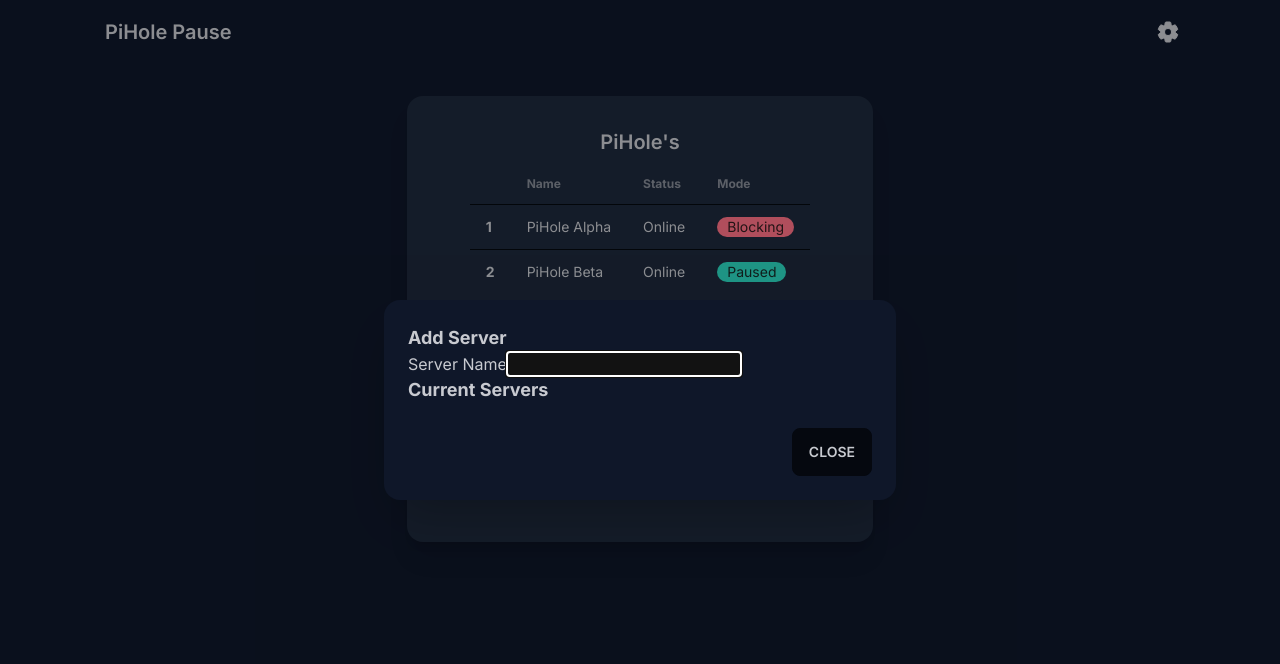
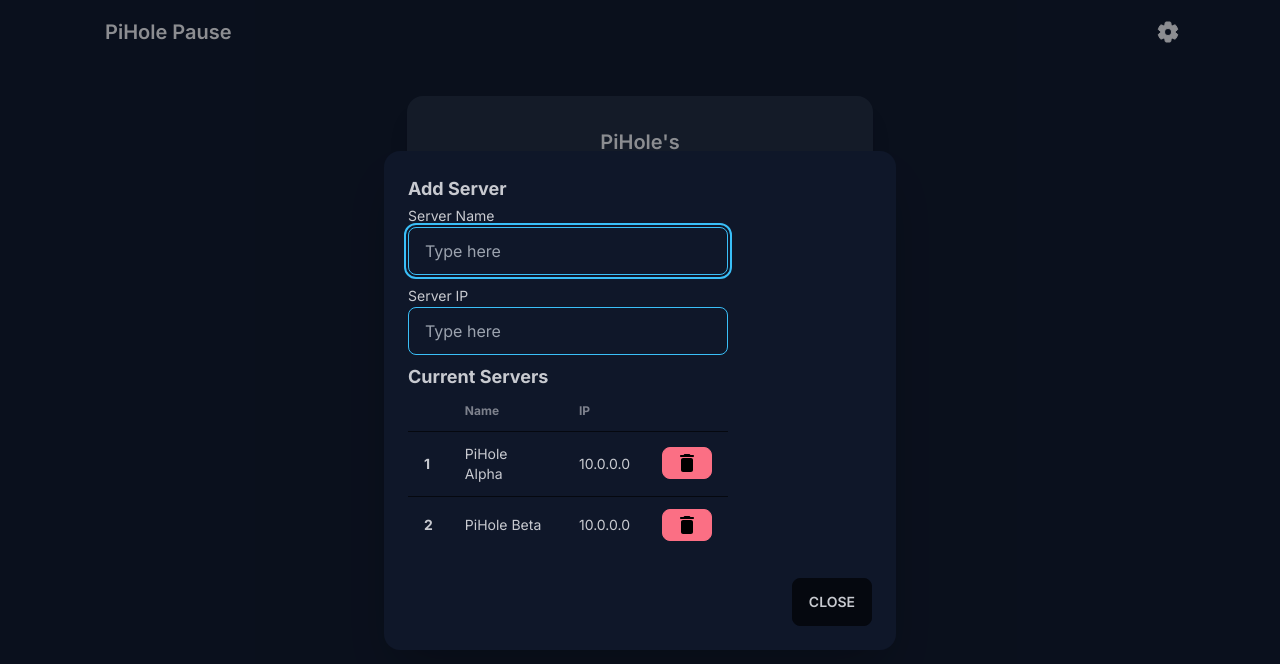
Before and after one commit to ianm1837/pihole-pause, a Next.js app: page / in a window 1280 px wide. Both pictures are taken after a click on the button 1168 px from the left and 32 px from the top of the page. Shown: the top 664 px of the page. Built offline with nearby package versions, Linux system fonts and the light colour scheme.

Commit message:
last commit for modal; changing design

```diff
--- a/app/page.js
+++ b/app/page.js
@@ -71,18 +71,66 @@ export default async function Home() {
       {/* modal */}
       <dialog id="my_modal_1" className="modal">
         <form method="dialog" className="modal-box">
-          <h3 className="font-bold text-lg">Add Server</h3>
-          <form>
-            <label>
-              Server Name
+          <h1 className="font-bold text-lg">Add Server</h1>
+
+          <div className="form-control w-full max-w-xs">
+
+            <label for="serverName">
+              <span className="label-text">Server Name</span>
             </label>
+            <input id="serverName" type="text" placeholder="Type here" className="input input-bordered input-primary w-full max-w-xs mb-2" />
 
-            <input />
+            <label for="serverIP">
+              <span className="label-text">Server IP</span>
+            </label>
+            <input id="serverIP" type="text" placeholder="Type here" className="input input-bordered input-primary w-full max-w-xs mb-2" />
 
+
+
+          </div>
             <h3  className="font-bold text-lg">
               Current Servers
-            </h3>
-          </form>
+          </h3>
+          <table className="table w-full max-w-xs">
+            {/* head */}
+            <thead>
+              <tr>
+                <th></th>
+                <th>Name</th>
+                <th>IP</th>
+              </tr>
+            </thead>
+            <tbody>
+              {/* row 1 */}
+              <tr>
+                <th>1</th>
+                <td>PiHole Alpha</td>
+                <td>
+                  10.0.0.0
+                </td>
+                <td>
+                  <button className="btn btn-sm btn-error">
+                    <svg xmlns="http://www.w3.org/2000/svg" width="24" height="24" viewBox="0 0 24 24"><path d="M6 19c0 1.1.9 2 2 2h8c1.1 0 2-.9 2-2V9c0-1.1-.9-2-2-2H8c-1.1 0-2 .9-2 2v10zM18 4h-2.5l-.71-.71c-.18-.18-.44-.29-.7-.29H9.91c-.26 0-.52.11-.7.29L8.5 4H6c-.55 0-1 .45-1 1s.45 1 1 1h12c.55 0 1-.45 1-1s-.45-1-1-1z"/></svg>
+                  </button>
+                </td>
+              </tr>
+              {/* row 2 */}
+              <tr>
+                <th>2</th>
+                <td>PiHole Beta</td>
+                <td>
+                  10.0.0.0
+                </td>
+                <td>
+                  <button className="btn btn-sm btn-error">
+                    <svg xmlns="http://www.w3.org/2000/svg" width="24" height="24" viewBox="0 0 24 24"><path d="M6 19c0 1.1.9 2 2 2h8c1.1 0 2-.9 2-2V9c0-1.1-.9-2-2-2H8c-1.1 0-2 .9-2 2v10zM18 4h-2.5l-.71-.71c-.18-.18-.44-.29-.7-.29H9.91c-.26 0-.52.11-.7.29L8.5 4H6c-.55 0-1 .45-1 1s.45 1 1 1h12c.55 0 1-.45 1-1s-.45-1-1-1z"/></svg>
+                  </button>
+                </td>
+              </tr>
+            </tbody>
+          </table>
+
+
           <div className="modal-action">
             <SaveSettingsButton />
           </div>
```
